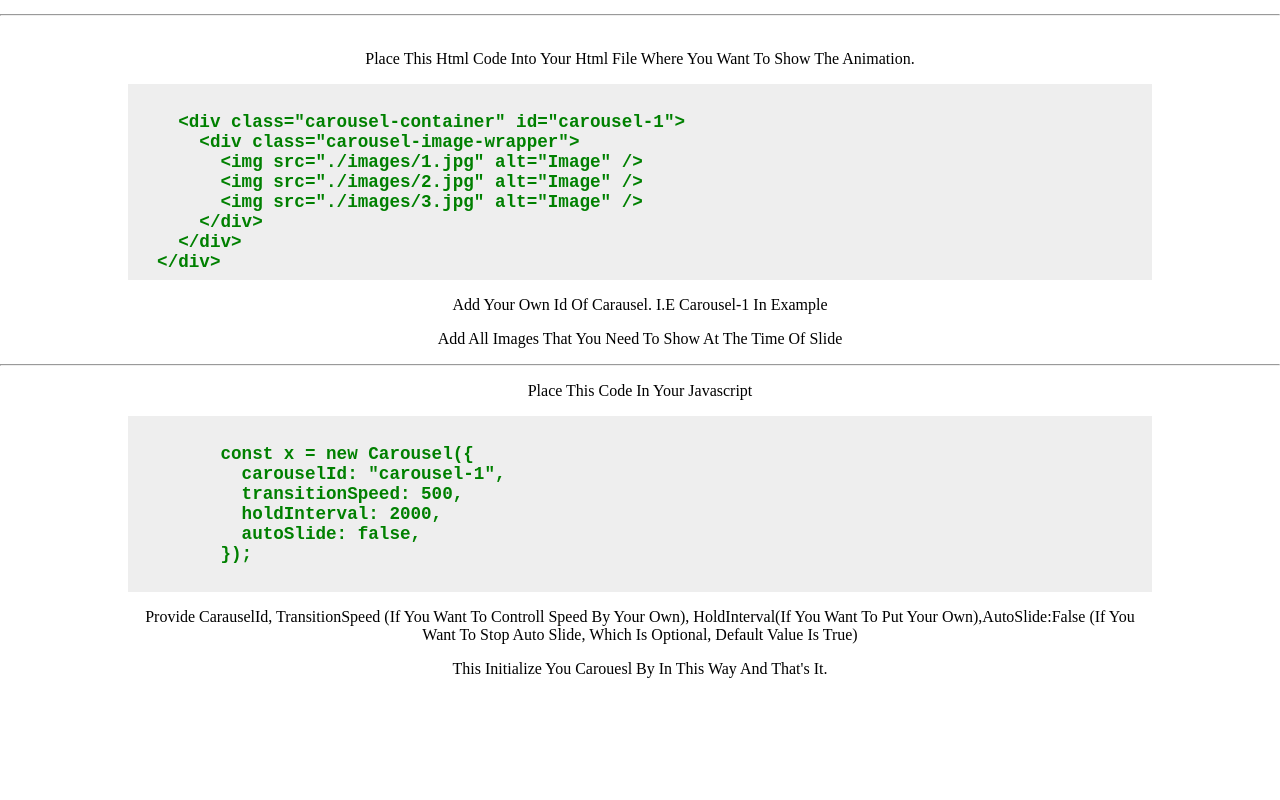
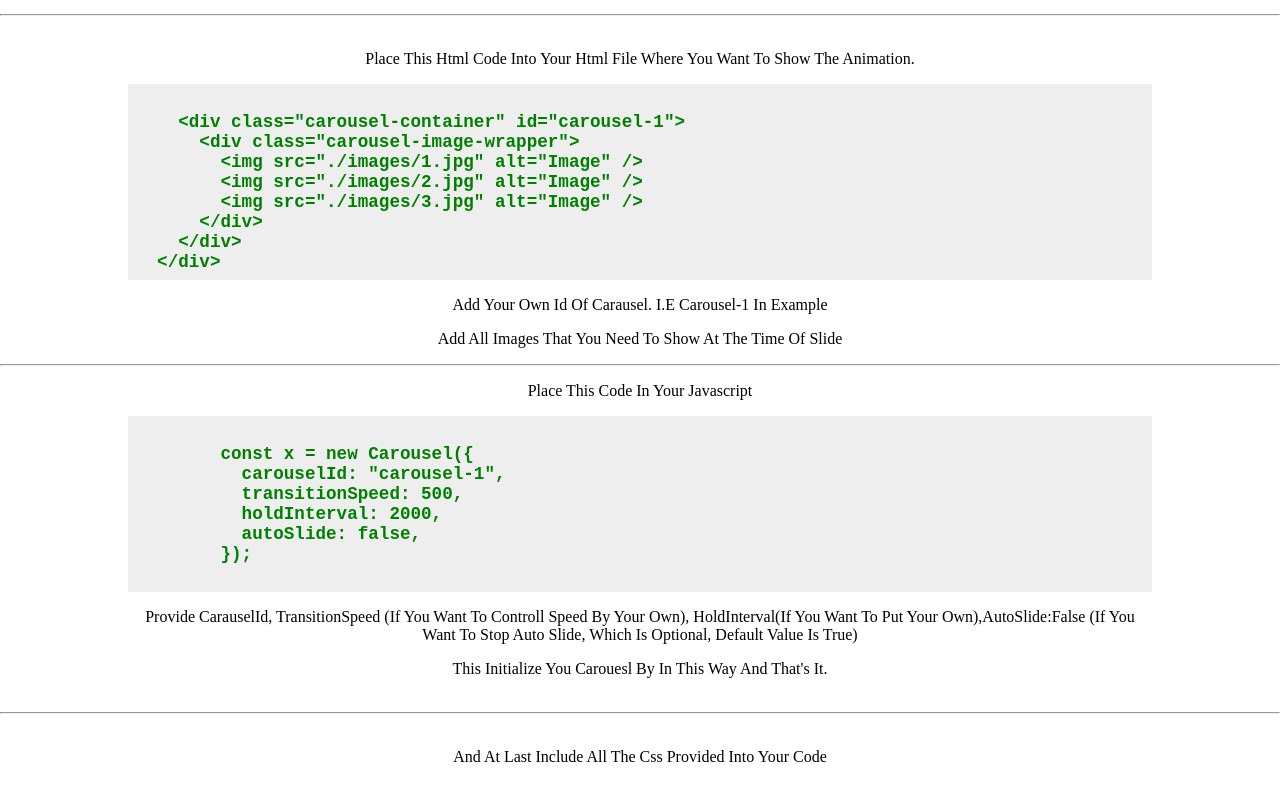
Before and after one commit to abdheshnayak/leapfrog-internship, a plain HTML site: page Assignment/Assignmet2/index.html in a window 1280 px wide. Shown: the part 1253-2053 px from the top of the page. Before the commit the page ends 1983 px from the top, so only its background shows below. Drawn offline with Linux system fonts and the light colour scheme.

Commit message:
docs added

```diff
--- a/Assignment/Assignmet2/index.html
+++ b/Assignment/Assignmet2/index.html
@@ -118,7 +118,13 @@
       <p class="subtitle">
         this initialize you carouesl by in this way and that's it.
       </p>
+
+      <br>
+      <hr>
+      <br>
+      <p class="subtitle">And at last include all the css provided into your code</p>
     </div>
+
 
     <br />
     <br />
```
